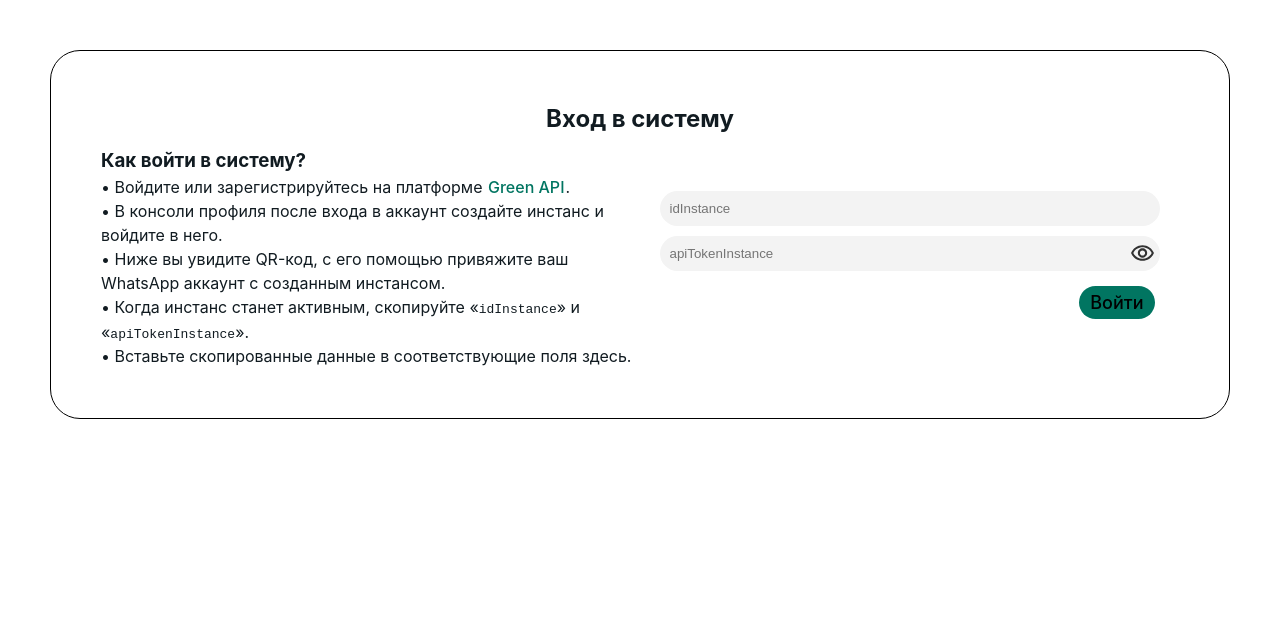
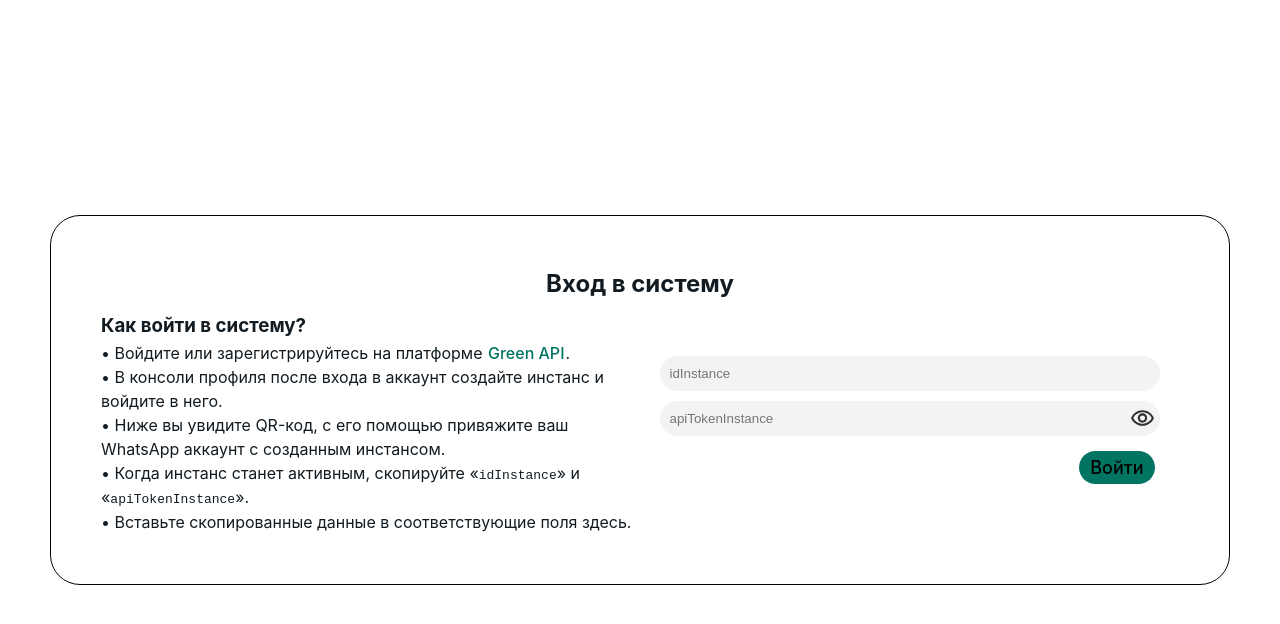
Before and after one commit to Discordianis/green-api, a React (Vite) app: page / in a window 1280 px wide. Shown: the top 624 px of the page. Built offline with nearby package versions, Linux system fonts and the light colour scheme.

Commit message:
день второй: почти готовый чат

```diff
--- a/src/features/Auth/Auth.css
+++ b/src/features/Auth/Auth.css
@@ -63,6 +63,12 @@ input {
   width: 100%;
 }
 
+.auth_rooter {
+  height: 100%;
+  display: flex;
+  align-items: center;
+}
+
 .input_token {
   position: relative;
   width: 100%;
--- a/src/features/Auth/Auth.scss
+++ b/src/features/Auth/Auth.scss
@@ -63,6 +63,12 @@ input {
   width: 100%;
 }
 
+.auth_rooter {
+  height: 100%;
+  display: flex;
+  align-items: center;
+}
+
 .input_token {
   position: relative;
   width: 100%;
--- a/src/features/Auth/Auth.tsx
+++ b/src/features/Auth/Auth.tsx
@@ -78,6 +78,7 @@ const Auth: React.FC = observer(() => {
     }
 
     return (
+        <div className={'auth_rooter'}>
             <div className={'auth_root'}>
                 <Suspense fallback={<Loading />}>
                     <h2>Вход в систему</h2>
@@ -121,6 +122,7 @@ const Auth: React.FC = observer(() => {
                     <NotificationComponent />
                 </Suspense>
             </div>
+        </div>
     );
 });
 
```
Also changed, not shown: 5 other files (tests, documents, lock files or other folders). Lines whose indentation alone changed are shown as unchanged.
